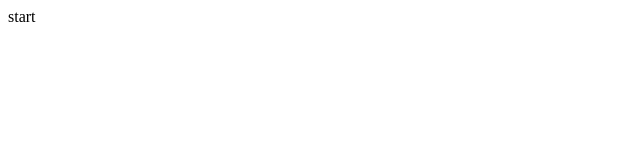
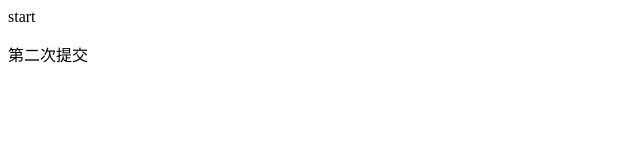
Before and after one commit to Cris-z123/git-demo, a plain HTML site: page index.html in a window 1280 px wide. Shown: the whole page, without its empty margins (0-640 px from the left). Drawn offline with Linux system fonts and the light colour scheme.

Commit message:
第二次提交git

```diff
--- a/index.html
+++ b/index.html
@@ -7,5 +7,6 @@
 </head>
 <body>
     <div>start</div>
+    <p>第二次提交</p>
 </body>
 </html>
```
